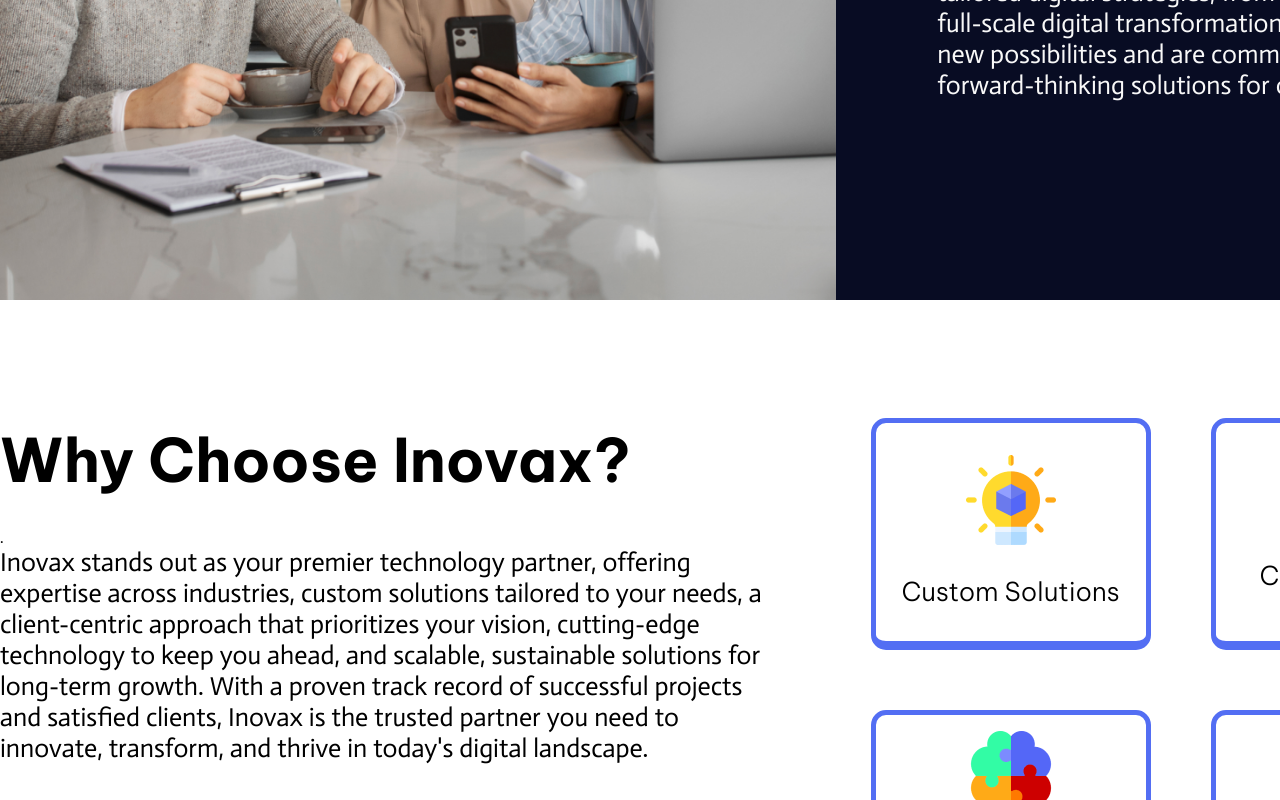
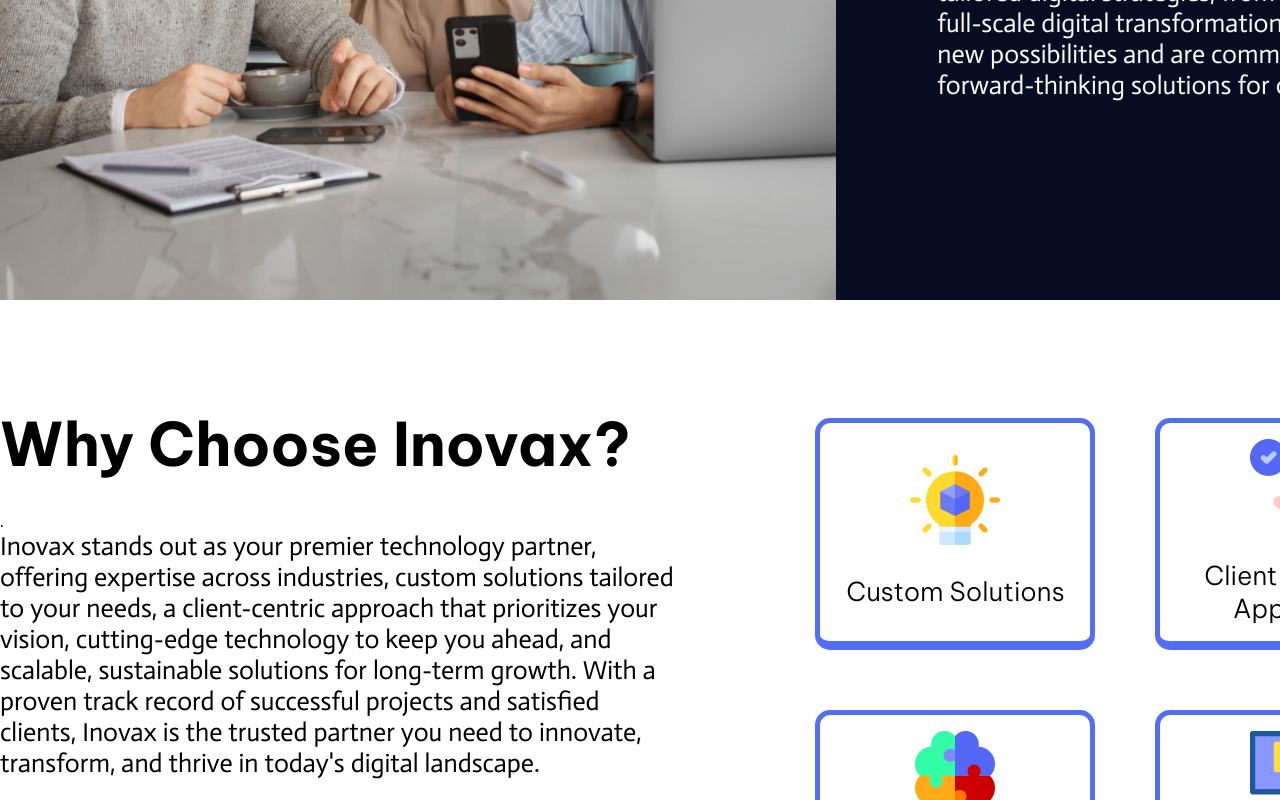
Before and after one commit to rafajdev/Inovax, a React (Vite) app: page / in a window 1280 px wide. Shown: the part 1268-2068 px from the top of the page. Built offline with nearby package versions, Linux system fonts and the light colour scheme.

Commit message:
Updated benefits styles. Changed sides width

```diff
--- a/src/sections/benefits/styles.module.css
+++ b/src/sections/benefits/styles.module.css
@@ -17,7 +17,7 @@
 }
 
 .section_content_left {
-    width: 50%;
+    width: 43%;
     height: 100%;
     display: flex;
     flex-direction: column;
@@ -60,7 +60,7 @@
 }
 
 .section_content_right {
-    width: 50%;
+    width: 57%;
     height: 100%;
     display: grid;
     place-items: center;
```
